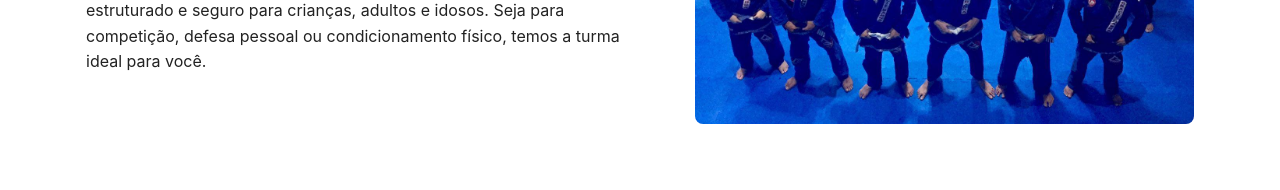
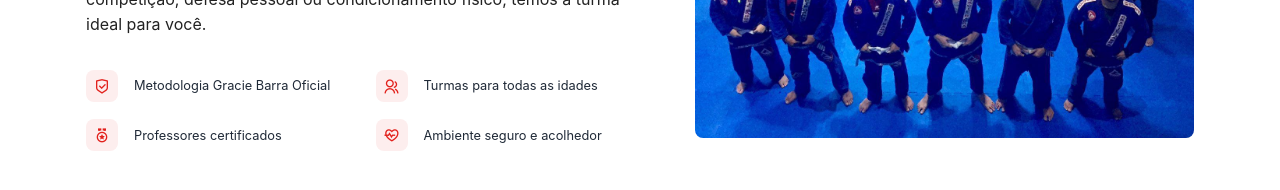
Before and after one commit to DaniloThiago/gracie-barra-tirol, an Angular app: page / in a window 1280 px wide. Shown: the part 1144-1334 px from the top of the page. Built offline with nearby package versions, Linux system fonts and the light colour scheme.

Commit message:
Add benefit cards section to landing

```diff
--- a/src/app/app.landing.html
+++ b/src/app/app.landing.html
@@ -107,6 +107,12 @@
       crianças, adultos e idosos. Seja para competição, defesa pessoal ou condicionamento físico,
       temos a turma ideal para você.
     </p>
+
+    <div class="benefits-grid">
+      @for (benefit of benefits; track benefit.text) {
+        <app-benefit-card [icon]="benefit.icon" [text]="benefit.text" />
+      }
+    </div>
   </div>
 
   <div class="about-right">
--- a/src/app/app.scss
+++ b/src/app/app.scss
@@ -204,7 +204,7 @@
 
 .scroll-hint {
 	position: absolute;
-	bottom: 2rem;
+	bottom: .5rem;
 	left: 50%;
 	transform: translateX(-50%);
 	z-index: 6;
@@ -335,3 +335,62 @@
 	.about-right { order: 2; width: 100%; overflow: hidden }
 	.about-right img { max-width: 100%; height: auto; display: block; }
 }
+
+.benefits-section {
+	display: grid;
+	gap: 1.25rem;
+	padding: 0 1rem 3.5rem;
+}
+
+.benefits-section__header {
+	display: grid;
+	gap: 0.35rem;
+}
+
+.benefits-section__eyebrow {
+	margin: 0;
+	color: #e2211c;
+	font-size: 0.875rem;
+	font-weight: 800;
+	letter-spacing: 0.08em;
+	text-transform: uppercase;
+}
+
+.benefits-section__title {
+	margin: 0;
+	font-family: 'Bebas Neue', sans-serif;
+	font-size: 2.35rem;
+	line-height: 0.98;
+	text-transform: uppercase;
+	color: #0f172a;
+	max-width: 12ch;
+}
+
+.benefits-grid {
+	display: grid;
+	grid-template-columns: 1fr;
+	gap: 0.9rem;
+}
+
+@media (min-width: 768px) {
+	.benefits-section {
+		padding: 1rem 1rem 5rem;
+	}
+
+	.benefits-section__title {
+		font-size: 3.1rem;
+		max-width: 16ch;
+	}
+
+	.benefits-grid {
+		margin-top: 2rem;
+		grid-template-columns: repeat(2, minmax(0, 1fr));
+		gap: 1rem;
+	}
+}
+
+@media (min-width: 1100px) {
+	.benefits-grid {
+		gap: 1.1rem;
+	}
+}
--- a/src/app/app.ts
+++ b/src/app/app.ts
@@ -1,25 +1,50 @@
-import { Component, signal, AfterViewInit } from '@angular/core';
+import { AfterViewInit, Component, signal } from '@angular/core';
 import { RouterOutlet } from '@angular/router';
+import { BenefitCardComponent } from './benefit-card/benefit-card.component';
 
 interface Stat {
   value: string;
   label: string;
 }
 
+interface Benefit {
+  icon: string;
+  text: string;
+}
+
 @Component({
   selector: 'app-root',
-  imports: [RouterOutlet],
+  imports: [RouterOutlet, BenefitCardComponent],
   templateUrl: './app.landing.html',
-  styleUrl: './app.scss'
+  styleUrl: './app.scss',
 })
 export class App implements AfterViewInit {
   protected readonly title = signal('gracie-barra');
 
   protected stats: Stat[] = [
     { value: '500+', label: 'Alunos Ativos' },
-    { value: '15+',  label: 'Anos de Experiência' },
-    { value: '8',    label: 'Professores Certificados' },
-    { value: '3x',   label: 'Campeões Estaduais' },
+    { value: '15+', label: 'Anos de Experiência' },
+    { value: '8', label: 'Professores Certificados' },
+    { value: '3x', label: 'Campeões Estaduais' },
+  ];
+
+  protected benefits: Benefit[] = [
+    {
+      icon: 'ri-shield-check-line',
+      text: 'Metodologia Gracie Barra Oficial',
+    },
+    {
+      icon: 'ri-group-line',
+      text: 'Turmas para todas as idades',
+    },
+    {
+      icon: 'ri-medal-line',
+      text: 'Professores certificados',
+    },
+    {
+      icon: 'ri-heart-pulse-line',
+      text: 'Ambiente seguro e acolhedor',
+    },
   ];
 
   ngAfterViewInit(): void {
@@ -30,7 +55,7 @@ export class App implements AfterViewInit {
         video.muted = true;
         video.setAttribute('muted', '');
         video.playsInline = true;
-        } catch (e) {
+      } catch {
         // ignore
       }
 
@@ -46,10 +71,22 @@ export class App implements AfterViewInit {
 
         const btn = overlay.querySelector('button');
         if (btn) {
-            btn.addEventListener('click', () => {
-              try { video.muted = true; video.setAttribute('muted', ''); } catch (e) {}
-              video.play().then(() => overlay.remove()).catch(e => console.warn('Play after user gesture failed:', e));
-            }, { once: true });
+          btn.addEventListener(
+            'click',
+            () => {
+              try {
+                video.muted = true;
+                video.setAttribute('muted', '');
+              } catch {
+                // ignore
+              }
+              video
+                .play()
+                .then(() => overlay.remove())
+                .catch(e => console.warn('Play after user gesture failed:', e));
+            },
+            { once: true },
+          );
         }
       });
     }
--- /dev/null
+++ b/src/app/benefit-card/benefit-card.component.html
@@ -0,0 +1,7 @@
+<article class="benefit-card">
+  <span class="benefit-card__icon" aria-hidden="true">
+    <i [class]="icon"></i>
+  </span>
+
+  <p class="benefit-card__text">{{ text }}</p>
+</article>
--- /dev/null
+++ b/src/app/benefit-card/benefit-card.component.scss
@@ -0,0 +1,33 @@
+:host {
+  display: block;
+}
+
+.benefit-card {
+  display: flex;
+  align-items: center;
+  gap: 1rem;
+  border-radius: 1.15rem;
+}
+
+.benefit-card__icon {
+  width: 1.5rem;
+  height: 2rem;
+  flex: 0 0 2rem;
+  display: inline-grid;
+  place-items: center;
+  border-radius: .5rem;
+  background: #fdeeee;
+  color: #e2211c;
+}
+
+.benefit-card__icon i {
+  font-size: 1rem;
+  line-height: 1;
+}
+
+.benefit-card__text {
+  margin: 0;
+  color: #1f2937;
+  font-size: .8rem;
+  line-height: 1.35;
+}
--- a/src/index.html
+++ b/src/index.html
@@ -6,6 +6,7 @@
   <base href="/">
   <meta name="viewport" content="width=device-width, initial-scale=1">
   <link rel="icon" type="image/x-icon" href="favicon.ico">
+  <link rel="stylesheet" href="https://cdn.jsdelivr.net/npm/remixicon/fonts/remixicon.css">
 </head>
 <body>
   <app-root></app-root>
```
Also changed, not shown: src/app/benefit-card/benefit-card.component.ts (added, +12 -0 lines), 1 other file (tests, documents, lock files or other folders). Lines whose indentation alone changed are shown as unchanged.
